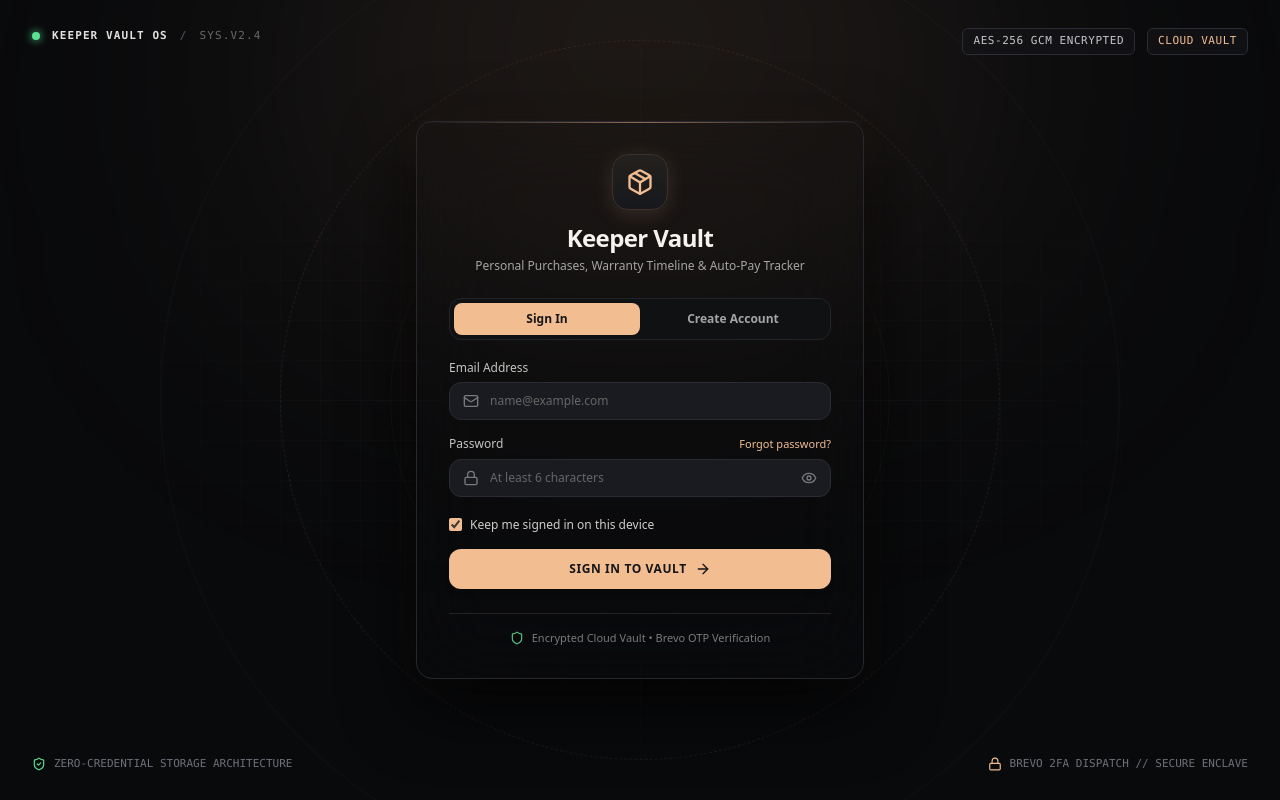
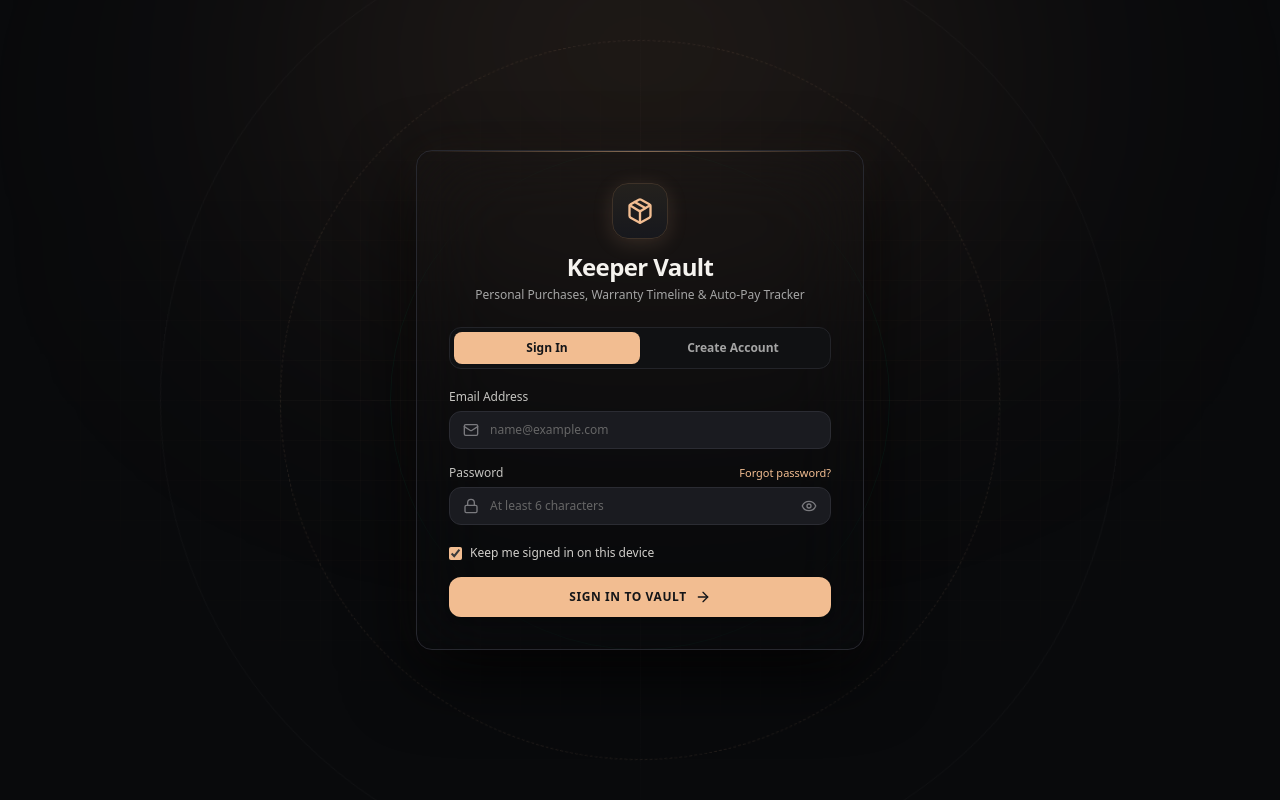
Before and after one commit to nagarjunashiva/Keeper., a React (Vite) app: page / in a window 1280 px wide. Built offline with nearby package versions, Linux system fonts and the light colour scheme.

Commit message:
Remove telemetry and status text badges from vault background for ultra-clean aesthetic

```diff
--- a/src/components/AuthPortal.tsx
+++ b/src/components/AuthPortal.tsx
@@ -341,83 +341,7 @@ export function AuthPortal({ onAuthenticated }: AuthPortalProps) {
       <div className="absolute top-1/2 left-1/2 -translate-x-1/2 -translate-y-1/2 w-[420px] h-[420px] bg-[#F2BD91]/8 rounded-full blur-[90px] pointer-events-none" />
 
       {/* ====================================================================
-          4. AMBIENT HUD TELEMETRY & SYSTEM STATUS (DESKTOP)
-         ==================================================================== */}
-      <div className="absolute top-7 left-8 hidden xl:flex items-center gap-3 text-[11px] font-mono tracking-widest text-[#A5A5A5]/60 pointer-events-none">
-        <div className="w-2 h-2 rounded-full bg-[#5CE095] shadow-[0_0_8px_#5CE095] animate-pulse" />
-        <span className="text-[#E2E1DD] font-semibold">KEEPER VAULT OS</span>
-        <span className="text-[#555660]">/</span>
-        <span>SYS.V2.4</span>
-      </div>
-
-      <div className="absolute top-7 right-8 hidden xl:flex items-center gap-3 text-[11px] font-mono tracking-wider text-[#A5A5A5]/60 pointer-events-none">
-        <span className="px-2.5 py-1 rounded-md border border-[#2B2D36] bg-[#141519]/70 text-[#C5C5CB] backdrop-blur-sm">
-          AES-256 GCM ENCRYPTED
-        </span>
-        <span className="px-2.5 py-1 rounded-md border border-[#2B2D36] bg-[#141519]/70 text-[#F2BD91] backdrop-blur-sm">
-          CLOUD VAULT
-        </span>
-      </div>
-
-      <div className="absolute bottom-7 left-8 hidden xl:flex items-center gap-2 text-[11px] font-mono text-[#6E707A] pointer-events-none">
-        <ShieldCheck className="w-3.5 h-3.5 text-[#5CE095]" />
-        <span>ZERO-CREDENTIAL STORAGE ARCHITECTURE</span>
-      </div>
-
-      <div className="absolute bottom-7 right-8 hidden xl:flex items-center gap-2 text-[11px] font-mono text-[#6E707A] pointer-events-none">
-        <Lock className="w-3.5 h-3.5 text-[#F2BD91]" />
-        <span>BREVO 2FA DISPATCH // SECURE ENCLAVE</span>
-      </div>
-
-      {/* ====================================================================
-          5. FLOATING LUXURY FEATURE PILLS (CIRCUMSCRIBING THE LOGIN MODAL)
-         ==================================================================== */}
-      {/* Top Left Floating Pill */}
-      <div className="absolute top-[20%] left-[8%] hidden 2xl:flex items-center gap-3.5 px-4 py-3 rounded-2xl bg-[#141519]/80 border border-[#27282F] shadow-2xl backdrop-blur-md pointer-events-none animate-float-slow">
-        <div className="w-9 h-9 rounded-xl bg-[#23201C] border border-[#3E3127] flex items-center justify-center text-[#F2BD91]">
-          <ShieldCheck className="w-4 h-4" />
-        </div>
-        <div>
-          <div className="text-xs font-semibold text-[#F5F3EF]">Zero-Credential Cards</div>
-          <div className="text-[10px] text-[#A5A5A5]">No card numbers or PINs stored</div>
-        </div>
-      </div>
-
-      {/* Bottom Left Floating Pill */}
-      <div className="absolute bottom-[20%] left-[10%] hidden 2xl:flex items-center gap-3.5 px-4 py-3 rounded-2xl bg-[#141519]/80 border border-[#27282F] shadow-2xl backdrop-blur-md pointer-events-none">
-        <div className="w-9 h-9 rounded-xl bg-[#16271D] border border-[#234A35] flex items-center justify-center text-[#5CE095]">
-          <TrendingUp className="w-4 h-4" />
-        </div>
-        <div>
-          <div className="text-xs font-semibold text-[#F5F3EF]">50/30/20 &amp; Card Balances</div>
-          <div className="text-[10px] text-[#A5A5A5]">Live financial health gauge</div>
-        </div>
-      </div>
-
-      {/* Top Right Floating Pill */}
-      <div className="absolute top-[22%] right-[8%] hidden 2xl:flex items-center gap-3.5 px-4 py-3 rounded-2xl bg-[#141519]/80 border border-[#27282F] shadow-2xl backdrop-blur-md pointer-events-none">
-        <div className="w-9 h-9 rounded-xl bg-[#241E1A] border border-[#422C1D] flex items-center justify-center text-[#F2BD91]">
-          <Zap className="w-4 h-4" />
-        </div>
-        <div>
-          <div className="text-xs font-semibold text-[#F5F3EF]">Auto-Pay Radar</div>
-          <div className="text-[10px] text-[#A5A5A5]">28-Day &amp; custom telecom cycles</div>
-        </div>
-      </div>
-
-      {/* Bottom Right Floating Pill */}
-      <div className="absolute bottom-[22%] right-[10%] hidden 2xl:flex items-center gap-3.5 px-4 py-3 rounded-2xl bg-[#141519]/80 border border-[#27282F] shadow-2xl backdrop-blur-md pointer-events-none">
-        <div className="w-9 h-9 rounded-xl bg-[#182132] border border-[#253754] flex items-center justify-center text-[#7FB2FF]">
-          <Calendar className="w-4 h-4" />
-        </div>
-        <div>
-          <div className="text-xs font-semibold text-[#F5F3EF]">Warranty Expiry Radar</div>
-          <div className="text-[10px] text-[#A5A5A5]">Automated claims protection</div>
-        </div>
-      </div>
-
-      {/* ====================================================================
-          6. THE KEEPER VAULT AUTH MODAL (TITANIUM GLASSMORPHISM)
+          4. THE KEEPER VAULT AUTH MODAL (TITANIUM GLASSMORPHISM)
          ==================================================================== */}
       <div className="w-full max-w-md bg-[#131417]/92 border border-[#27282F] rounded-2xl shadow-[0_25px_70px_rgba(0,0,0,0.85),0_0_40px_rgba(242,189,145,0.06)] p-6 sm:p-8 relative z-10 backdrop-blur-2xl before:absolute before:inset-x-0 before:top-0 before:h-[1px] before:bg-gradient-to-r before:from-transparent before:via-[#F2BD91]/50 before:to-transparent">
         {/* Keeper Vault Header */}
@@ -753,11 +677,7 @@ export function AuthPortal({ onAuthenticated }: AuthPortalProps) {
           </div>
         )}
 
-        {/* Security Footer Note */}
-        <div className="mt-6 pt-4 border-t border-[#232429] flex items-center justify-center gap-2 text-[11px] text-[#7A7A7E]">
-          <Shield className="w-3.5 h-3.5 text-[#58C286]" />
-          <span>Encrypted Cloud Vault &bull; Brevo OTP Verification</span>
-        </div>
+
       </div>
     </div>
   );
```
